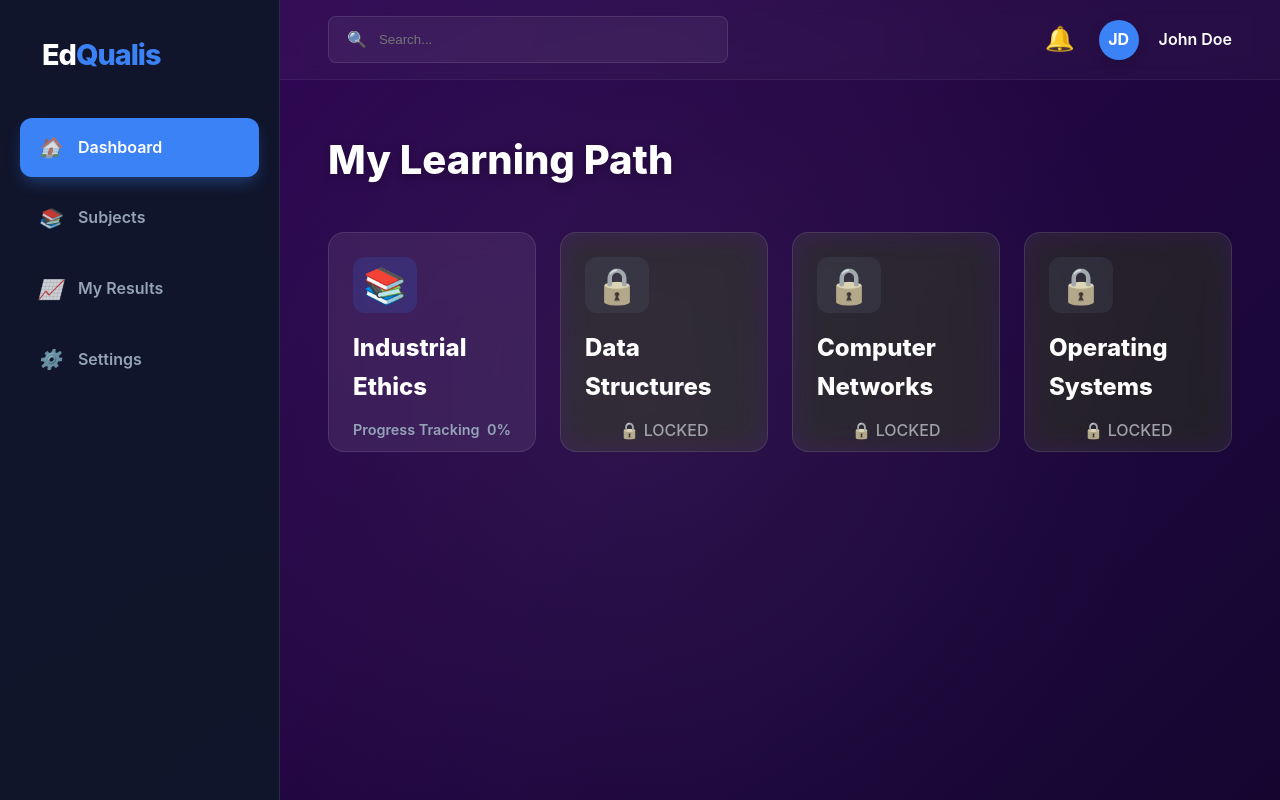
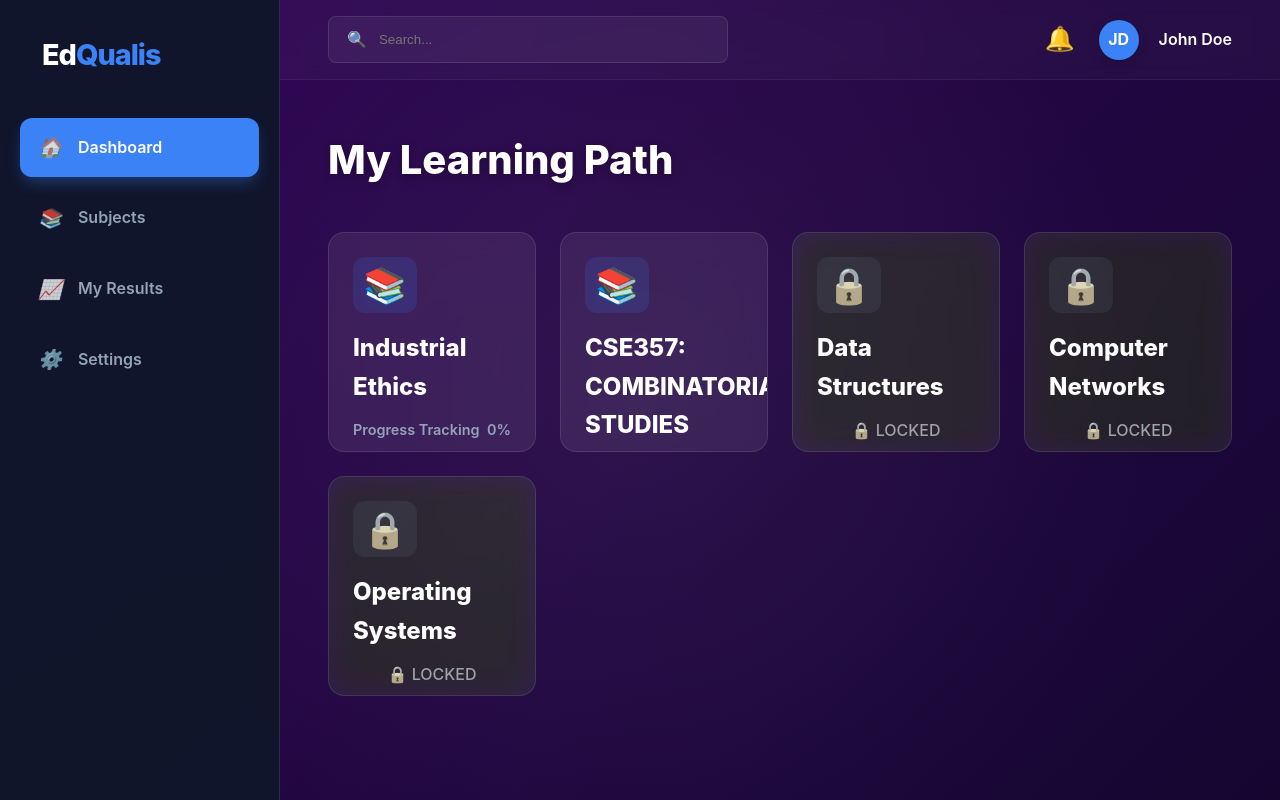
Before and after one commit to Rishi2004t/exam_tool, a React (Vite) app: page / in a window 1280 px wide. Built offline with nearby package versions, Linux system fonts and the light colour scheme.

Commit message:
feat: add CSE357 Combinatorial Studies subject and units

```diff
--- a/src/App.jsx
+++ b/src/App.jsx
@@ -15,6 +15,7 @@ function App() {
         <Routes>
           <Route path="/" element={<Home />} />
           <Route path="/subjects" element={<Home />} />
+          <Route path="/subject/:subjectId" element={<UnitSelection />} />
           <Route path="/unit/:subjectId" element={<UnitSelection />} />
           <Route path="/test/:unitId" element={<TestPage />} />
           <Route path="/pretest/:unitId" element={<PreTestForm />} />
--- /dev/null
+++ b/src/data/combinatorialStudiesQuestions.js
@@ -0,0 +1,64 @@
+const combinatorialStudiesQuestions = {
+  'unit-os': [
+    {
+      id: 1,
+      text: "What is the primary purpose of an Operating System?",
+      options: ["Network connectivity", "Hardware resource management", "Word processing", "Designing graphics"],
+      answer: 1
+    },
+    {
+      id: 2,
+      text: "Which of the following is NOT a type of kernel?",
+      options: ["Monolithic", "Microkernel", "Macrokernel", "Hybrid"],
+      answer: 2
+    },
+    {
+      id: 3,
+      text: "What does 'SPOOLING' stand for in OS?",
+      options: ["Sequential Peripheral Operations On-Line", "Simultaneous Peripheral Operations On-Line", "Short-term Peripheral Output Linked Input", "Standard Processing On-Line Input"],
+      answer: 1
+    }
+  ],
+  'unit-dbms': [
+    {
+      id: 1,
+      text: "What does DBMS stand for?",
+      options: ["Data Base Management Software", "Database Management System", "Data Binary Management System", "Database Manipulation System"],
+      answer: 1
+    },
+    {
+      id: 2,
+      text: "Which of the following is a key characteristic of a relational database?",
+      options: ["Hierarchical structure", "Data stored in tables", "No redundancy", "Fixed file size"],
+      answer: 1
+    },
+    {
+      id: 3,
+      text: "What is a 'Primary Key' in a database table?",
+      options: ["The most important data field", "A unique identifier for each record", "A field that can contain null values", "A key used for physical storage only"],
+      answer: 1
+    }
+  ],
+  'unit-networking': [
+    {
+      id: 1,
+      text: "What does 'IP' stand for in networking?",
+      options: ["Internal Program", "Internet Protocol", "Information Packet", "Intra Port"],
+      answer: 1
+    },
+    {
+      id: 2,
+      text: "Which layer of the OSI model is responsible for routing?",
+      options: ["Data Link Layer", "Transport Layer", "Network Layer", "Session Layer"],
+      answer: 2
+    },
+    {
+      id: 3,
+      text: "What is the main function of a DNS server?",
+      options: ["Email routing", "Assigning IP addresses", "Translating domain names to IP addresses", "Firewall protection"],
+      answer: 2
+    }
+  ]
+};
+
+export default combinatorialStudiesQuestions;
--- a/src/data/questions.js
+++ b/src/data/questions.js
@@ -1,3 +1,5 @@
+import combinatorialStudiesQuestions from './combinatorialStudiesQuestions';
+
 export const subjectsData = [
   {
     id: 'industrial-ethics',
@@ -117,6 +119,31 @@ export const subjectsData = [
       }
     ]
   },
+  {
+    id: 'combinatorial-studies',
+    title: 'CSE357: COMBINATORIAL STUDIES',
+    locked: false,
+    units: [
+      {
+        id: 'unit-os',
+        title: 'Unit 1 – Operating Systems',
+        estimatedTime: 20,
+        questions: combinatorialStudiesQuestions['unit-os']
+      },
+      {
+        id: 'unit-dbms',
+        title: 'Unit 2 – Database Management Systems (DBMS)',
+        estimatedTime: 20,
+        questions: combinatorialStudiesQuestions['unit-dbms']
+      },
+      {
+        id: 'unit-networking',
+        title: 'Unit 3 – Computer Networking',
+        estimatedTime: 20,
+        questions: combinatorialStudiesQuestions['unit-networking']
+      }
+    ]
+  },
   { id: 'data-structures', title: 'Data Structures', locked: true, units: [] },
   { id: 'computer-networks', title: 'Computer Networks', locked: true, units: [] },
   { id: 'operating-systems', title: 'Operating Systems', locked: true, units: [] }
--- a/src/pages/Home.jsx
+++ b/src/pages/Home.jsx
@@ -101,7 +101,7 @@ const SubjectCard = ({ subject, index }) => {
 
   const handleCardClick = () => {
     if (!subject.locked) {
-      navigate(`/unit/${subject.id}`);
+      navigate(`/subject/${subject.id}`);
     }
   };
 
```
